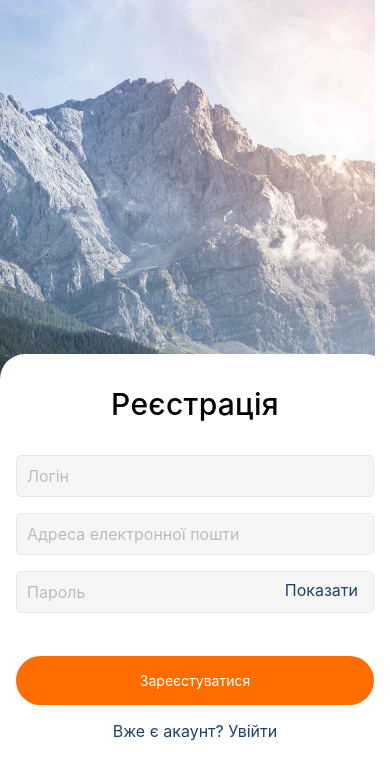
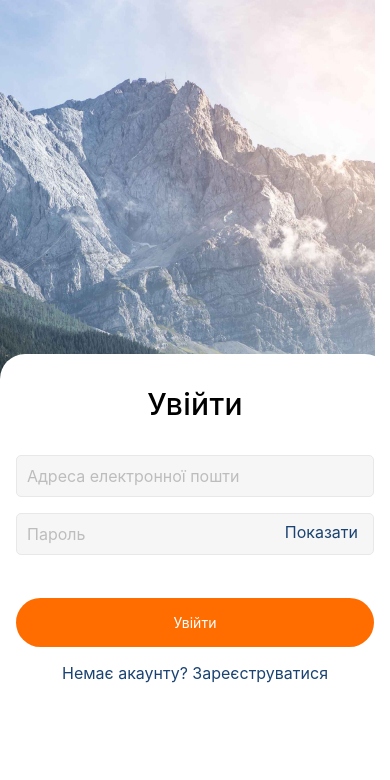
Before and after one commit to mrcolti4/goit-react-native, a React Native app: screen / in a window 390 px wide. Shown: the top 780 px of the page. Built offline with nearby package versions, Linux system fonts and the light colour scheme.

Commit message:
Add: create styles and layout for LoginScreen

```diff
--- a/App.js
+++ b/App.js
@@ -3,6 +3,7 @@ import { ImageBackground, StyleSheet, Text, View } from "react-native";
 import RegistrationScreen from "./src/screens/RegistrationScreen";
 
 import background from "./src/assets/images/main-bg.jpg";
+import LoginScreen from "./src/screens/LoginScreen";
 
 export default function App() {
   return (
@@ -15,7 +16,8 @@ export default function App() {
         <View
           style={{ flex: 1, alignItems: "center", justifyContent: "center" }}
         >
-          <RegistrationScreen />
+          {/* <RegistrationScreen /> */}
+          <LoginScreen />
           <StatusBar style="auto" />
         </View>
       </ImageBackground>
--- /dev/null
+++ b/src/components/form/FormContainer.jsx
@@ -0,0 +1,16 @@
+import React from "react";
+import { View, StyleSheet } from "react-native";
+
+const styles = StyleSheet.create({
+  container: {
+    width: "100%",
+    flex: 1,
+    justifyContent: "flex-end",
+  },
+});
+
+const FormContainer = ({ children }) => {
+  return <View style={styles.container}>{children}</View>;
+};
+
+export default FormContainer;
--- a/src/screens/LoginScreen.js
+++ b/src/screens/LoginScreen.js
@@ -1,7 +1,39 @@
-import React from "react";
+import { useState } from "react";
+import { StyleSheet, View } from "react-native";
+import UserForm from "../components/form/UserForm";
+import FormContainer from "../components/form/FormContainer";
+import FormInput from "../components/form/FormInput";
+import PasswordInput from "../components/form/PasswordInput";
+import SubmitButton from "../components/form/SubmitButton";
+import SignInUpButton from "../components/form/SignInUpButton";
+
+const styles = StyleSheet.create({
+  form: {
+    gap: 16,
+    marginBottom: 43,
+  },
+});
 
 const LoginScreen = () => {
-  return <div>LoginScreen</div>;
+  const [email, setEmail] = useState();
+  const [password, setPassword] = useState();
+
+  return (
+    <FormContainer>
+      <UserForm title="Увійти">
+        <View style={styles.form}>
+          <FormInput
+            placeholder="Адреса електронної пошти"
+            value={email}
+            onChangeText={setEmail}
+          />
+          <PasswordInput value={password} onChangeText={setPassword} />
+        </View>
+        <SubmitButton text="Увійти" />
+        <SignInUpButton value="Немає акаунту? Зареєструватися" />
+      </UserForm>
+    </FormContainer>
+  );
 };
 
 export default LoginScreen;
--- a/src/screens/RegistrationScreen.js
+++ b/src/screens/RegistrationScreen.js
@@ -5,13 +5,9 @@ import FormInput from "../components/form/FormInput";
 import { useState } from "react";
 import PasswordInput from "../components/form/PasswordInput";
 import SignInUpButton from "../components/form/SignInUpButton";
+import FormContainer from "../components/form/FormContainer";
 
 const styles = StyleSheet.create({
-  container: {
-    width: "100%",
-    flex: 1,
-    justifyContent: "flex-end",
-  },
   form: { gap: 16, marginBottom: 43 },
 });
 
@@ -21,7 +17,7 @@ const RegistrationScreen = () => {
   const [email, setEmail] = useState("");
 
   return (
-    <View style={styles.container}>
+    <FormContainer>
       <UserForm title="Реєстрація">
         <Image />
         <View style={styles.form}>
@@ -45,7 +41,7 @@ const RegistrationScreen = () => {
         />
         <SignInUpButton value="Вже є акаунт? Увійти" />
       </UserForm>
-    </View>
+    </FormContainer>
   );
 };
 
```
